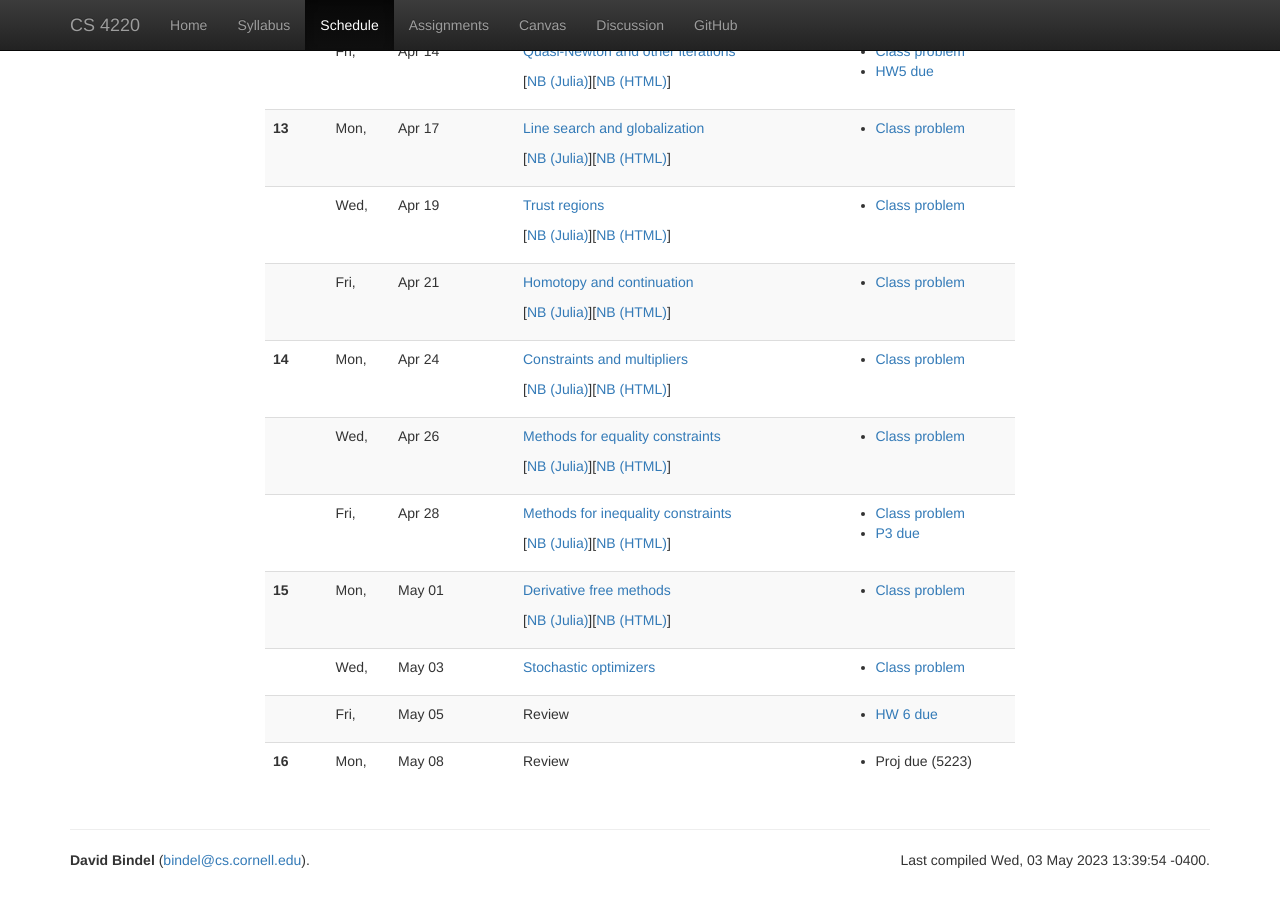
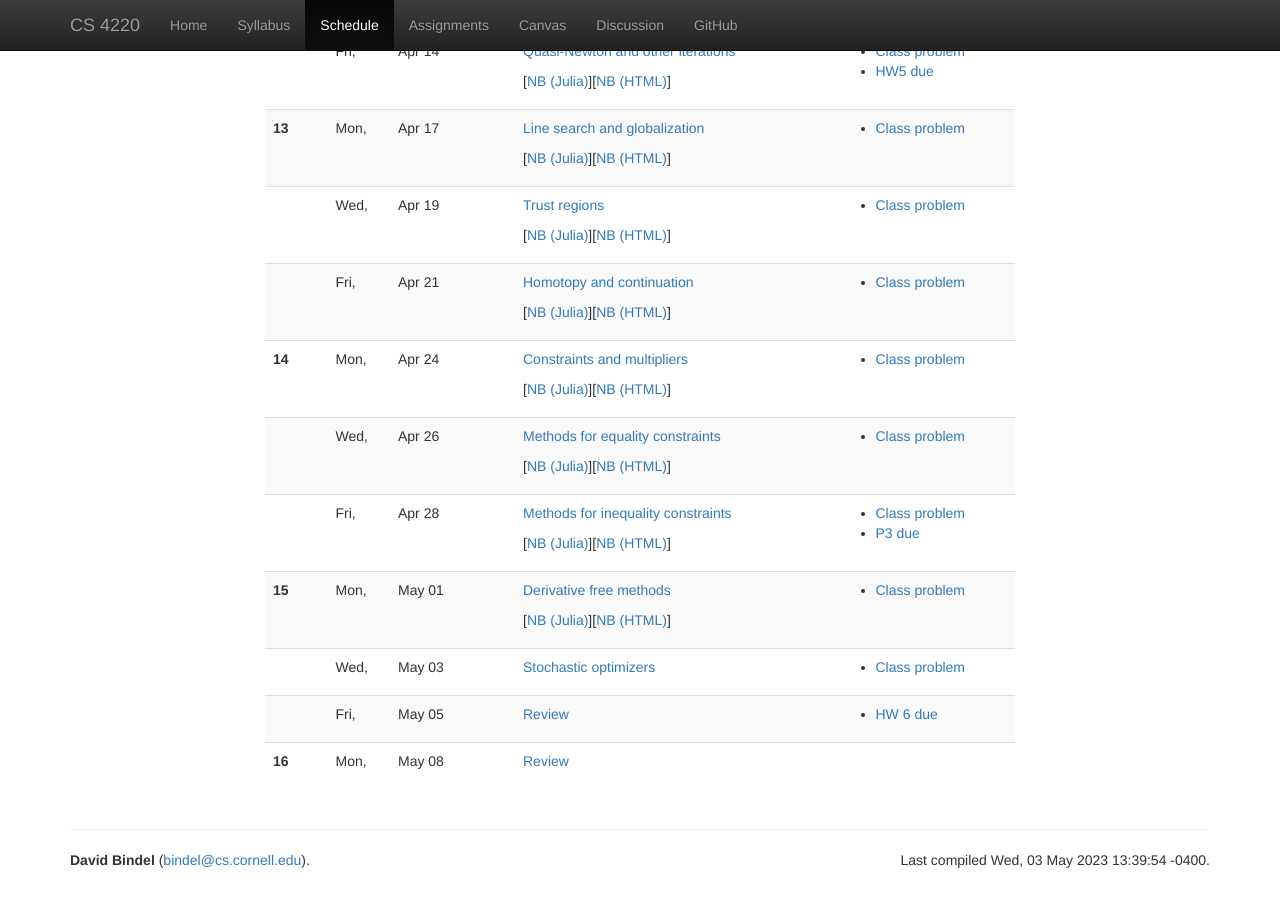
Before and after one commit to dbindel/cs4220-s23, a Jekyll site: the page built from web/schedule.html, in a window 1280 px wide and 900 px high, scrolled down 2680 px. Built offline with Jekyll 4.4.1, drawn with Linux system fonts in a browser that asks for light colours; nearby versions of some CDN libraries.

```diff
--- a/web/_data/lectures.yml
+++ b/web/_data/lectures.yml
@@ -532,6 +532,7 @@
 -
   date: 2023-05-05
   info: Review
+  notes: review.pdf
   hw:
     - info: HW 6 due
       file: hw6.html
@@ -542,5 +543,4 @@
 -
   date: 2023-05-08
   info: Review
-  hw:
-    - info: Proj due (5223)
+  notes: review.pdf
```
Also changed, not shown: 3 other files.
